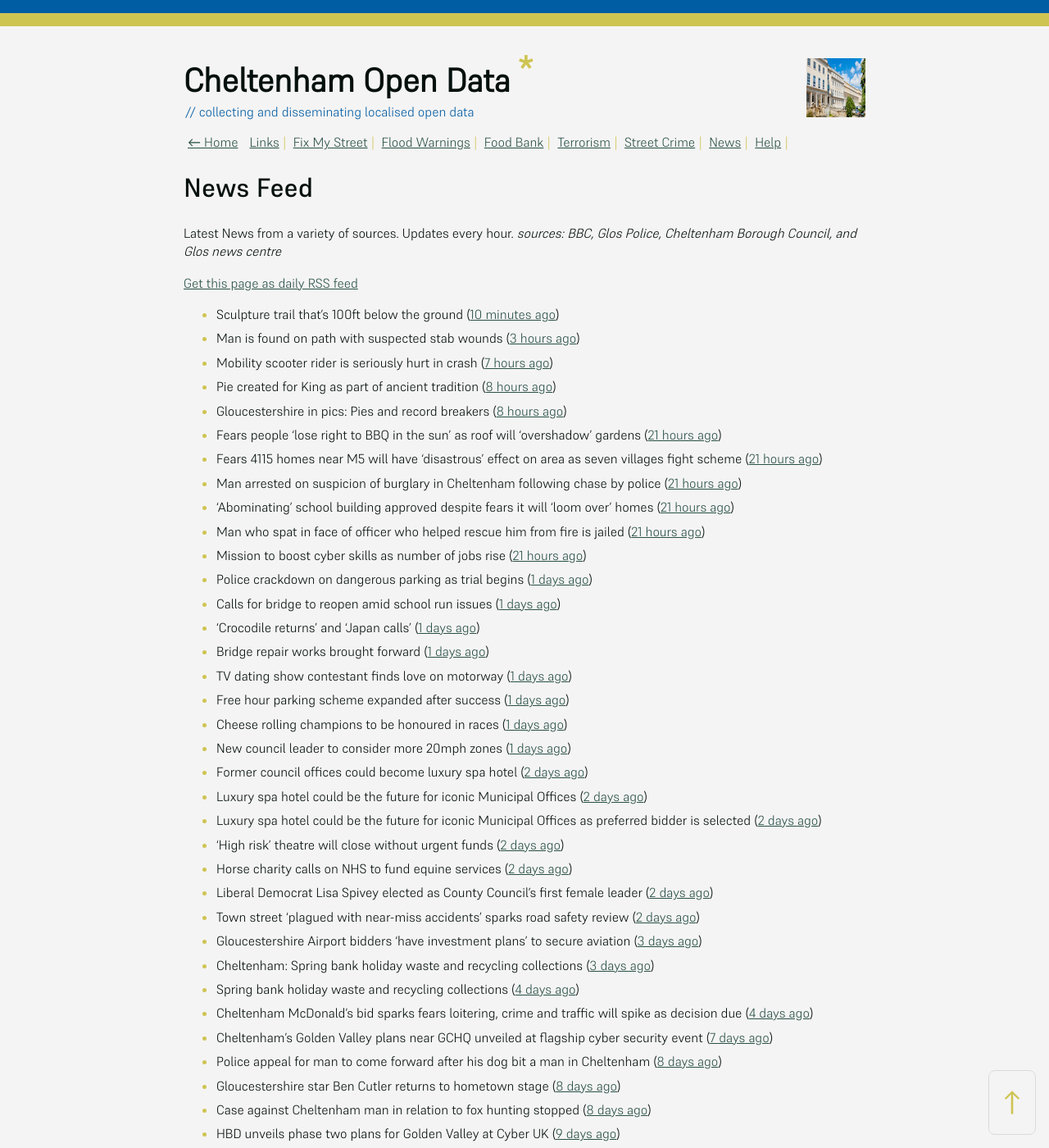
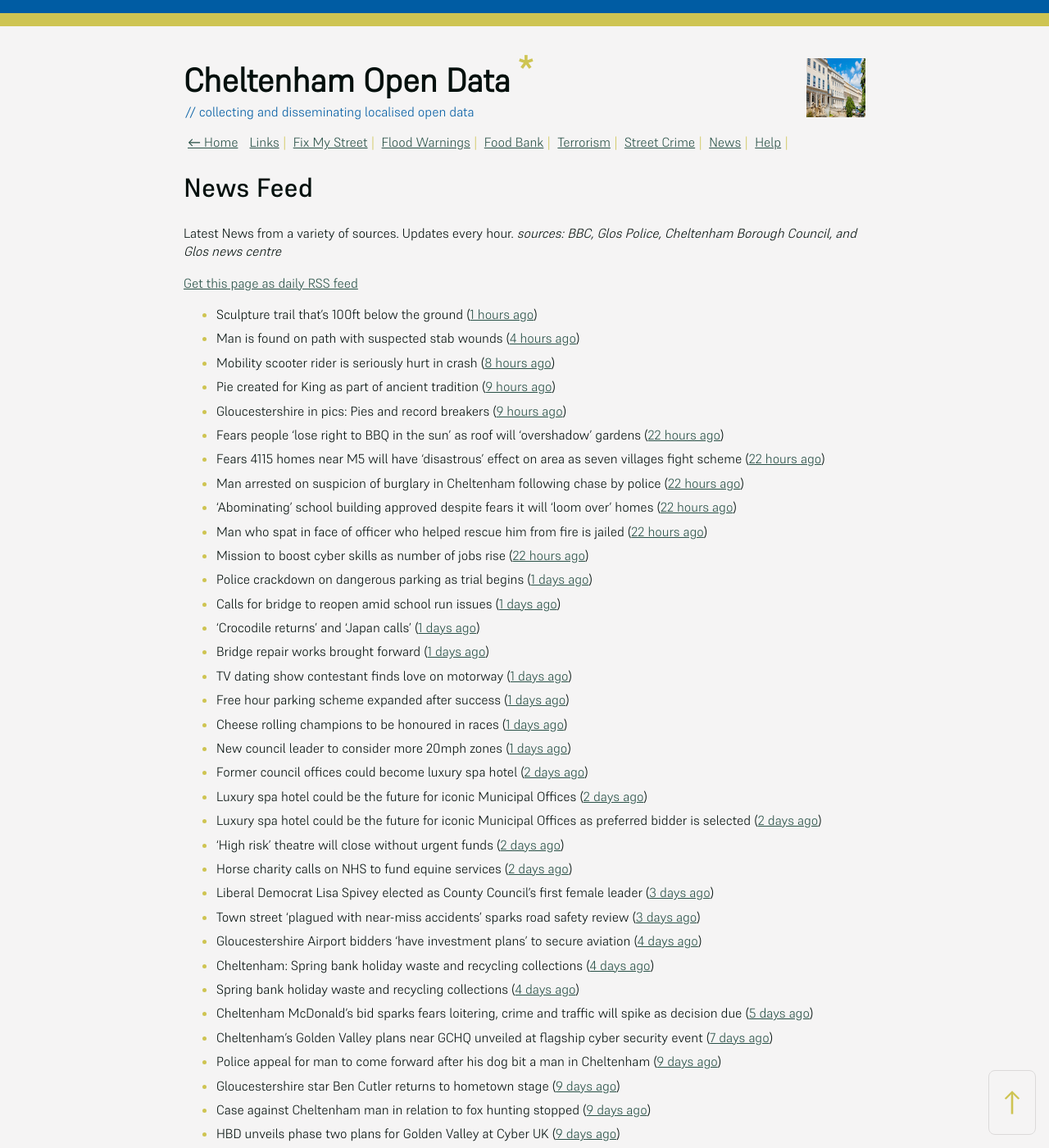
Before and after one commit to mat-0/cheltenham-open-data, a Jekyll site: the page built from _pages/news.md, in a window 1280 px wide and 1400 px high. Shown: the whole window at 82% size. Built offline with Jekyll 4.4.1, drawn with Linux system fonts in a browser that asks for light colours; some of the changed text lies outside the part shown.

Commit message:
Updated 2025-05-24 15:57:54

```diff
--- a/_pages/news.md
+++ b/_pages/news.md
@@ -12,17 +12,17 @@ _sources: BBC, Glos Police, Cheltenham Borough Council, and Glos news centre_
 [Get this page as daily RSS feed](/daily.rss)
 
 <!-- news_marker starts -->
-- Sculpture trail that's 100ft below the ground ([10 minutes ago](https://www.bbc.com/news/articles/cgq335gp951o))
-- Man is found on path with suspected stab wounds ([3 hours ago](https://www.bbc.com/news/articles/c5yxl0lxv4lo))
-- Mobility scooter rider is seriously hurt in crash ([7 hours ago](https://www.bbc.com/news/articles/cx2eqqnx4zlo))
-- Pie created for King as part of ancient tradition ([8 hours ago](https://www.bbc.com/news/articles/ckgxxnve341o))
-- Gloucestershire in pics: Pies and record breakers ([8 hours ago](https://www.bbc.com/news/articles/clyvvpgg4xyo))
-- Fears people ‘lose right to BBQ in the sun’ as roof will ‘overshadow’ gardens ([21 hours ago](https://gloucesternewscentre.co.uk/fears-people-lose-right-to-bbq-in-the-sun-as-roof-will-overshadow-gardens/))
-- Fears 4115 homes near M5 will have ‘disastrous’ effect on area as seven villages fight scheme ([21 hours ago](https://gloucesternewscentre.co.uk/fears-4115-homes-near-m5-will-have-disastrous-effect-on-area-as-seven-villages-fight-scheme/))
-- Man arrested on suspicion of burglary in Cheltenham following chase by police ([21 hours ago](https://gloucesternewscentre.co.uk/man-arrested-on-suspicion-of-burglary-in-cheltenham-following-chase-by-police/))
-- ‘Abominating’ school building approved despite fears it will ‘loom over’ homes ([21 hours ago](https://gloucesternewscentre.co.uk/abominating-school-building-approved-despite-fears-it-will-loom-over-homes/))
-- Man who spat in face of officer who helped rescue him from fire is jailed ([21 hours ago](https://gloucesternewscentre.co.uk/man-who-spat-in-face-of-officer-who-helped-rescue-him-from-fire-is-jailed/))
-- Mission to boost cyber skills as number of jobs rise ([21 hours ago](https://www.bbc.com/news/articles/cp9200y2km0o))
+- Sculpture trail that's 100ft below the ground ([1 hours ago](https://www.bbc.com/news/articles/cgq335gp951o))
+- Man is found on path with suspected stab wounds ([4 hours ago](https://www.bbc.com/news/articles/c5yxl0lxv4lo))
+- Mobility scooter rider is seriously hurt in crash ([8 hours ago](https://www.bbc.com/news/articles/cx2eqqnx4zlo))
+- Pie created for King as part of ancient tradition ([9 hours ago](https://www.bbc.com/news/articles/ckgxxnve341o))
+- Gloucestershire in pics: Pies and record breakers ([9 hours ago](https://www.bbc.com/news/articles/clyvvpgg4xyo))
+- Fears people ‘lose right to BBQ in the sun’ as roof will ‘overshadow’ gardens ([22 hours ago](https://gloucesternewscentre.co.uk/fears-people-lose-right-to-bbq-in-the-sun-as-roof-will-overshadow-gardens/))
+- Fears 4115 homes near M5 will have ‘disastrous’ effect on area as seven villages fight scheme ([22 hours ago](https://gloucesternewscentre.co.uk/fears-4115-homes-near-m5-will-have-disastrous-effect-on-area-as-seven-villages-fight-scheme/))
+- Man arrested on suspicion of burglary in Cheltenham following chase by police ([22 hours ago](https://gloucesternewscentre.co.uk/man-arrested-on-suspicion-of-burglary-in-cheltenham-following-chase-by-police/))
+- ‘Abominating’ school building approved despite fears it will ‘loom over’ homes ([22 hours ago](https://gloucesternewscentre.co.uk/abominating-school-building-approved-despite-fears-it-will-loom-over-homes/))
+- Man who spat in face of officer who helped rescue him from fire is jailed ([22 hours ago](https://gloucesternewscentre.co.uk/man-who-spat-in-face-of-officer-who-helped-rescue-him-from-fire-is-jailed/))
+- Mission to boost cyber skills as number of jobs rise ([22 hours ago](https://www.bbc.com/news/articles/cp9200y2km0o))
 - Police crackdown on dangerous parking as trial begins ([1 days ago](https://www.bbc.com/news/articles/c628gp87jljo))
 - Calls for bridge to reopen amid school run issues ([1 days ago](https://www.bbc.com/news/articles/c7877jd3dw3o))
 - 'Crocodile returns' and 'Japan calls' ([1 days ago](https://www.bbc.com/news/articles/clynl44237wo))
@@ -36,16 +36,16 @@ _sources: BBC, Glos Police, Cheltenham Borough Council, and Glos news centre_
 - Luxury spa hotel could be the future for iconic Municipal Offices as preferred bidder is selected ([2 days ago](https://www.cheltenham.gov.uk/news/article/3014/luxury_spa_hotel_could_be_the_future_for_iconic_municipal_offices_as_preferred_bidder_is_selected))
 - 'High risk' theatre will close without urgent funds ([2 days ago](https://www.bbc.com/news/articles/cvgqqypywe1o))
 - Horse charity calls on NHS to fund equine services ([2 days ago](https://www.bbc.com/news/articles/cy8d927xllzo))
-- Liberal Democrat Lisa Spivey elected as County Council’s first female leader ([2 days ago](https://gloucesternewscentre.co.uk/liberal-democrat-lisa-spivey-elected-as-county-councils-first-female-leader/))
-- Town street ‘plagued with near-miss accidents’ sparks road safety review ([2 days ago](https://gloucesternewscentre.co.uk/town-street-plagued-with-near-miss-accidents-sparks-road-safety-review/))
-- Gloucestershire Airport bidders ‘have investment plans’ to secure aviation ([3 days ago](https://gloucesternewscentre.co.uk/gloucestershire-airport-bidders-have-investment-plans-to-secure-aviation/))
-- Cheltenham: Spring bank holiday waste and recycling collections ([3 days ago](https://gloucesternewscentre.co.uk/cheltenham-spring-bank-holiday-waste-and-recycling-collections/))
+- Liberal Democrat Lisa Spivey elected as County Council’s first female leader ([3 days ago](https://gloucesternewscentre.co.uk/liberal-democrat-lisa-spivey-elected-as-county-councils-first-female-leader/))
+- Town street ‘plagued with near-miss accidents’ sparks road safety review ([3 days ago](https://gloucesternewscentre.co.uk/town-street-plagued-with-near-miss-accidents-sparks-road-safety-review/))
+- Gloucestershire Airport bidders ‘have investment plans’ to secure aviation ([4 days ago](https://gloucesternewscentre.co.uk/gloucestershire-airport-bidders-have-investment-plans-to-secure-aviation/))
+- Cheltenham: Spring bank holiday waste and recycling collections ([4 days ago](https://gloucesternewscentre.co.uk/cheltenham-spring-bank-holiday-waste-and-recycling-collections/))
 - Spring bank holiday waste and recycling collections ([4 days ago](https://www.cheltenham.gov.uk/news/article/3013/spring_bank_holiday_waste_and_recycling_collections))
-- Cheltenham McDonald’s bid sparks fears loitering, crime and traffic will spike as decision due ([4 days ago](https://gloucesternewscentre.co.uk/cheltenham-mcdonalds-bid-sparks-fears-loitering-crime-and-traffic-will-spike-as-decision-due/))
+- Cheltenham McDonald’s bid sparks fears loitering, crime and traffic will spike as decision due ([5 days ago](https://gloucesternewscentre.co.uk/cheltenham-mcdonalds-bid-sparks-fears-loitering-crime-and-traffic-will-spike-as-decision-due/))
 - Cheltenham’s Golden Valley plans near GCHQ unveiled at flagship cyber security event ([7 days ago](https://gloucesternewscentre.co.uk/cheltenhams-golden-valley-plans-near-gchq-unveiled-at-flagship-cyber-security-event/))
-- Police appeal for man to come forward after his dog bit a man in Cheltenham ([8 days ago](https://gloucesternewscentre.co.uk/police-appeal-for-man-to-come-forward-after-his-dog-bit-a-man-in-cheltenham/))
-- Gloucestershire star Ben Cutler returns to hometown stage ([8 days ago](https://gloucesternewscentre.co.uk/gloucestershire-star-ben-cutler-returns-to-hometown-stage/))
-- Case against Cheltenham man in relation to fox hunting stopped ([8 days ago](https://gloucesternewscentre.co.uk/case-against-cheltenham-man-in-relation-to-fox-hunting-stopped/))
+- Police appeal for man to come forward after his dog bit a man in Cheltenham ([9 days ago](https://gloucesternewscentre.co.uk/police-appeal-for-man-to-come-forward-after-his-dog-bit-a-man-in-cheltenham/))
+- Gloucestershire star Ben Cutler returns to hometown stage ([9 days ago](https://gloucesternewscentre.co.uk/gloucestershire-star-ben-cutler-returns-to-hometown-stage/))
+- Case against Cheltenham man in relation to fox hunting stopped ([9 days ago](https://gloucesternewscentre.co.uk/case-against-cheltenham-man-in-relation-to-fox-hunting-stopped/))
 - HBD unveils phase two plans for Golden Valley at Cyber UK ([9 days ago](https://www.cheltenham.gov.uk/news/article/3012/hbd_unveils_phase_two_plans_for_golden_valley_at_cyber_uk))
 - Arle Court Transport Hub welcomes more National Express services ([9 days ago](https://gloucesternewscentre.co.uk/arle-court-transport-hub-welcomes-more-national-express-services/))
 - Golden Valley social value promise will deliver real value to communities ([9 days ago](https://www.cheltenham.gov.uk/news/article/3011/golden_valley_social_value_promise_will_deliver_real_value_to_communities))
```
Also changed, not shown: other parts of _pages/news.md (+3 -3 lines), _data/flood.json (+5 -27 lines), _pages/fix-my-street.md (+1 -1 lines), index.md (+5 -5 lines).
